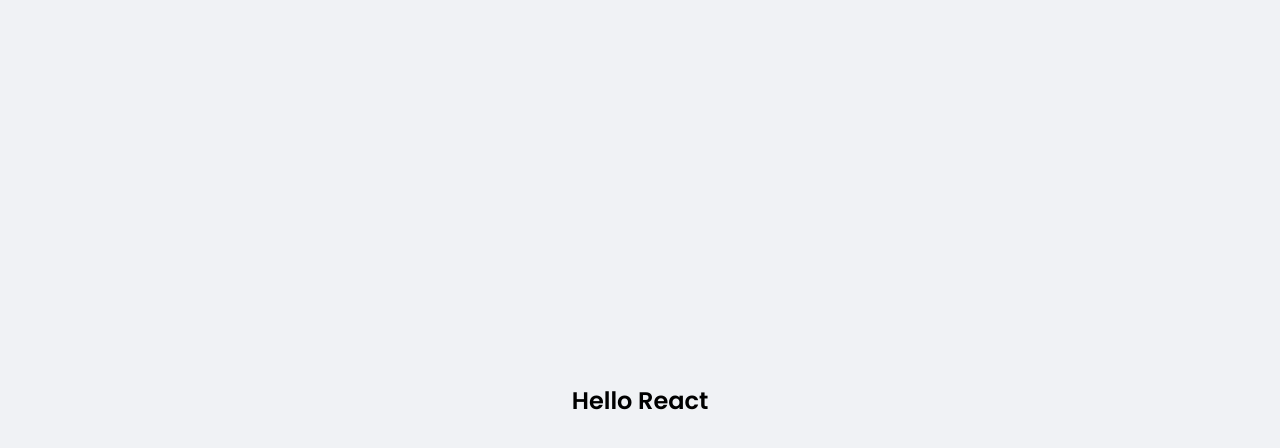
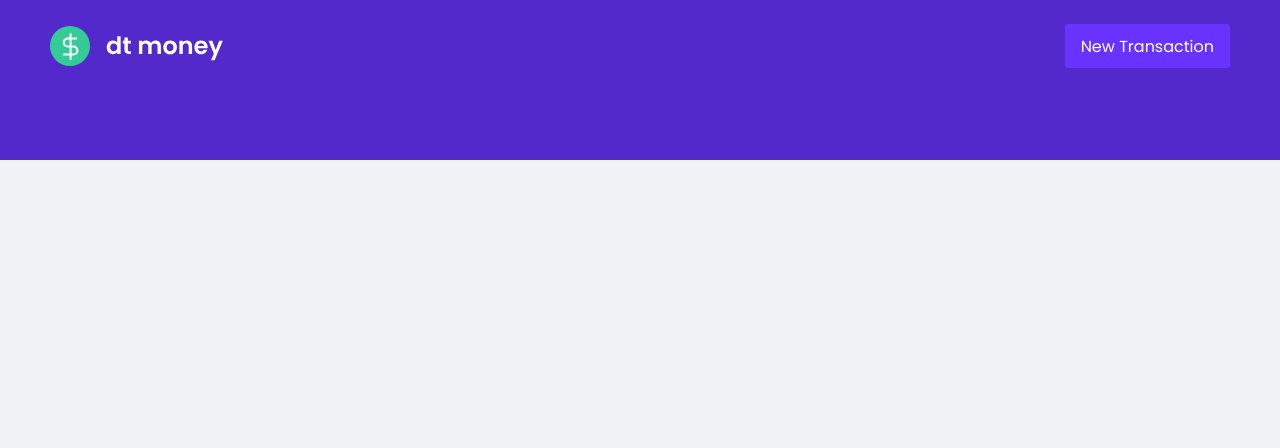
Before and after one commit to lipex360x/dtmoney, a React (Create React App) app in the folder frontend/: page / in a window 1280 px wide. Shown: the top 448 px of the page. Built offline with nearby package versions, Linux system fonts and the light colour scheme.

Commit message:
header styled

```diff
--- a/frontend/src/App.tsx
+++ b/frontend/src/App.tsx
@@ -1,11 +1,11 @@
 /* eslint-disable react/react-in-jsx-scope */
-import { Hello } from './components/Hello'
+import { Header } from './components/Header'
 import { GlobalStyle } from './styles/global'
 
 function App () {
   return (
     <>
-      <Hello />
+      <Header />
       <GlobalStyle />
     </>
   )
--- /dev/null
+++ b/frontend/src/components/Header/index.tsx
@@ -0,0 +1,14 @@
+import logoImg from '../../assets/logo.svg'
+
+import * as S from './styles'
+
+export function Header () {
+  return (
+    <S.Container>
+      <S.Content>
+        <img src={logoImg} alt="logo dt money" />
+        <button>New Transaction</button>
+      </S.Content>
+    </S.Container>
+  )
+}
--- /dev/null
+++ b/frontend/src/components/Header/styles.ts
@@ -0,0 +1,32 @@
+import styled from 'styled-components'
+
+export const Container = styled.section`
+  width: 100%;
+  height: 10rem;
+  background: var(--blue);
+`
+
+export const Content = styled.div`
+  width: 100%;
+  max-width: 1180px;
+  margin: 0 auto;
+  padding-top: 1.5rem;
+
+  display: flex;
+  align-items: center;
+  justify-content: space-between;
+
+  button {
+    font-size: 1rem;
+    background: var(--blue-light);
+    padding: 0.6rem 1rem;
+    color: #fff;
+    border-radius: 0.2rem;
+
+    transition: filter 0.2s;
+
+    &:hover {
+      filter: brightness(0.95);
+    }
+  }
+`
```
